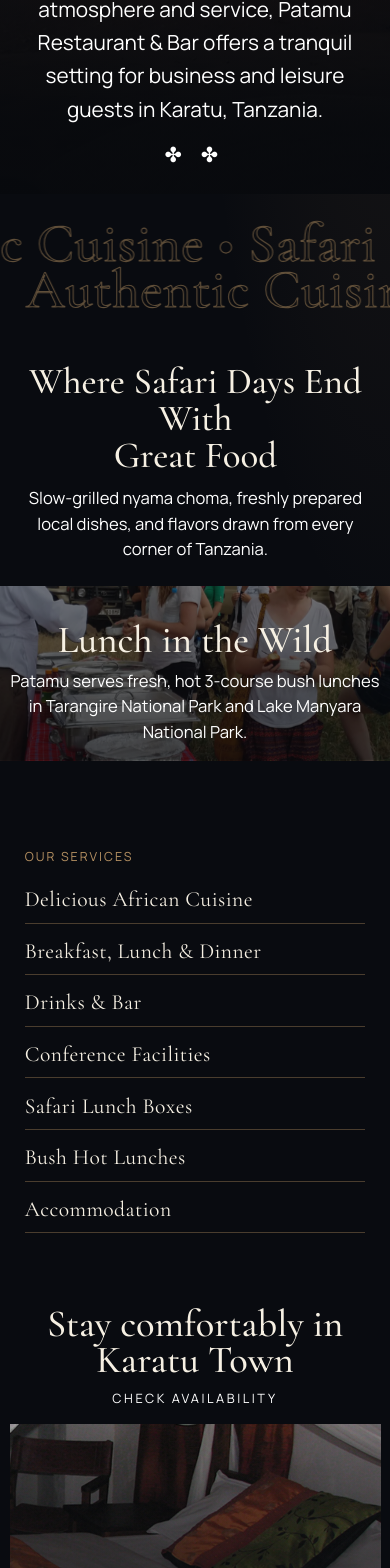
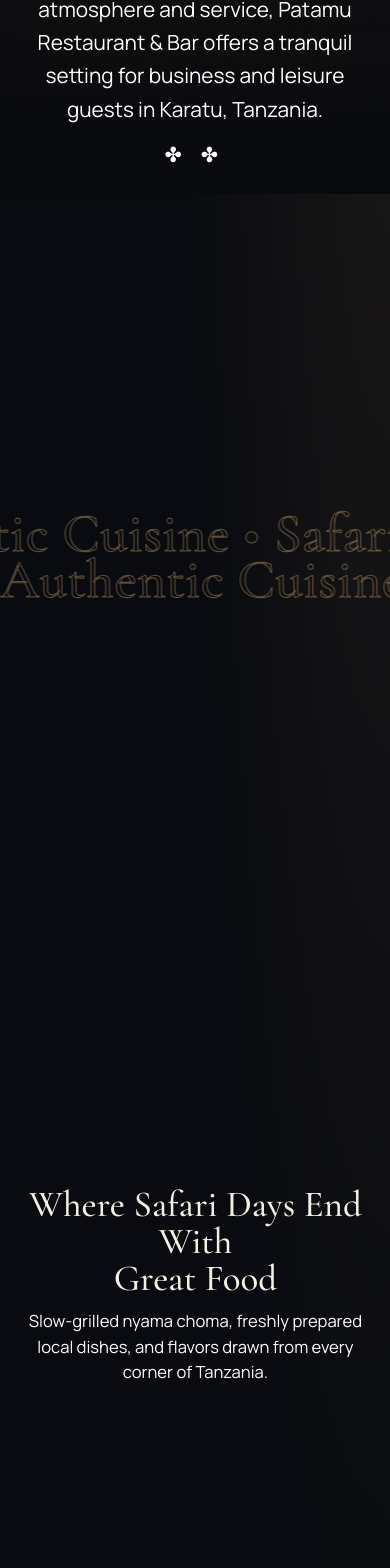
Before and after one commit to kiruwi/patamu, a Next.js app: page / in a window 390 px wide. Shown: the part 426-1994 px from the top of the page. Built offline with nearby package versions, Linux system fonts and the light colour scheme; grey boxes are pictures that could not be loaded.

Commit message:
Site Push

```diff
--- a/app/styles/90-utilities-responsive.css
+++ b/app/styles/90-utilities-responsive.css
@@ -20,7 +20,10 @@
     border-inline: 0;
   }
 
-  .hero-wrap,
+  .hero-wrap {
+    min-height: auto;
+  }
+
   .outline-band,
   .feature-row,
   .full-banner,
@@ -30,7 +33,7 @@
   .newsletter-block,
   .social-row,
   .gem-footer {
-    min-height: auto;
+    min-height: 86svh;
   }
 
   .hero-wrap,
@@ -130,7 +133,7 @@
   .feature-row {
     width: calc(100% - 1.2rem);
     grid-template-columns: 1fr;
-    padding: 1.5rem 0.5rem;
+    padding: 4rem 1rem 3.6rem;
   }
 
   .feature-row > .feature-chip {
@@ -142,26 +145,26 @@
   }
 
   .outline-band {
-    padding: 1.8rem 0;
+    padding: 4.2rem 0;
   }
 
   .full-banner {
-    min-height: 220px;
+    min-height: 86svh;
   }
 
   .menu-split {
-    padding: 1.4rem 0.6rem;
+    padding: 3.8rem 1rem;
   }
 
   .stay-intro {
-    padding: 1.2rem 0.7rem 1rem;
+    padding: 3.4rem 1rem 2.8rem;
   }
 
   .suite-cards {
     width: calc(100% - 1.2rem);
     grid-template-columns: minmax(0, 420px);
     justify-content: center;
-    padding-bottom: 1.8rem;
+    padding: 1.8rem 0 4rem;
   }
 
   .suite-cards-square {
@@ -174,7 +177,7 @@
   }
 
   .newsletter-block {
-    padding: 1.6rem 0.75rem;
+    padding: 4rem 1rem 3.4rem;
   }
 
   .newsletter-content {
@@ -193,13 +196,17 @@
   }
 
   .social-row {
-    padding: 1.9rem 0.75rem 1.6rem;
+    padding: 4rem 1rem 3.2rem;
   }
 
   .gem-footer {
-    margin-top: 0.4rem;
-    padding: 1.1rem 0.7rem 0.95rem;
+    margin-top: 1rem;
+    padding: 3rem 1rem 2.4rem;
     text-align: center;
+  }
+
+  .bottom-note {
+    padding: 1rem 0.9rem 1.35rem;
   }
 
   .gem-footer > div {
```
